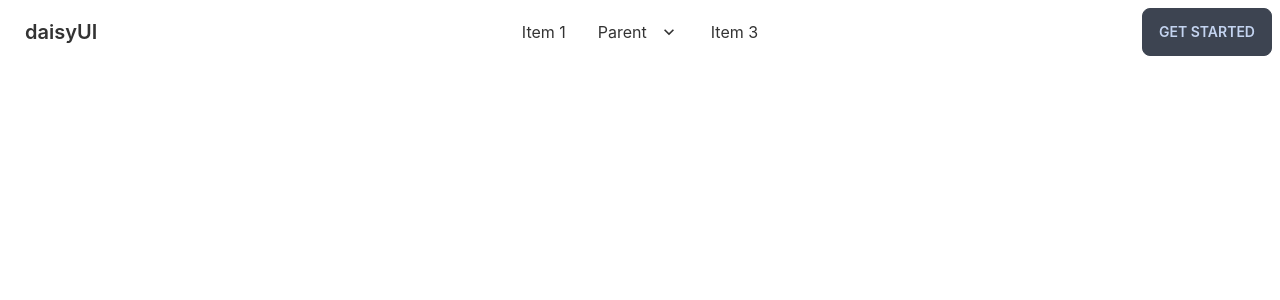
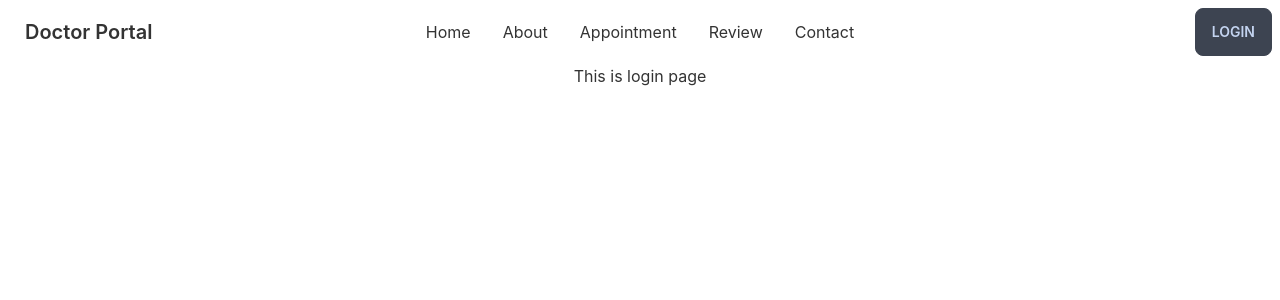
Before and after one commit to mdmitho/-doctors-protal-client-site-home-page, a React (Create React App) app: page /login in a window 1280 px wide. Shown: the top 300 px of the page. Built offline with nearby package versions, Linux system fonts and the light colour scheme.

Commit message:
header and link done

```diff
--- a/src/App.js
+++ b/src/App.js
@@ -4,6 +4,7 @@ import Navbar from './Pages/Shared/Navbar';
 import { Routes, Route, Link } from "react-router-dom";
 import Home from './Pages/Home/Home';
 import About from './Pages/About/About';
+import Login from './Pages/Login/Login';
 
 function App() {
   return (
@@ -11,7 +12,8 @@ function App() {
       <Navbar></Navbar>
       <Routes>
         <Route path="/" element={<Home />} />
-        <Route path="about" element={<About />} />
+        <Route path="/about" element={<About />} />
+        <Route path="/login" element={<Login />} />
       </Routes>
     </div>
   );
--- /dev/null
+++ b/src/Pages/Login/Login.js
@@ -0,0 +1,11 @@
+import React from 'react';
+
+const Login = () => {
+    return (
+        <div>
+            <h1>This is login page</h1>
+        </div>
+    );
+};
+
+export default Login;
--- a/src/Pages/Shared/Navbar.js
+++ b/src/Pages/Shared/Navbar.js
@@ -1,6 +1,27 @@
 import React from 'react';
+import { Link } from 'react-router-dom';
 
 const Navbar = () => {
+  const menuItem = (
+    <>
+      <li>
+        <Link to="/">Home </Link>
+      </li>
+      <li>
+        <Link to="/about">About</Link>
+      </li>
+      <li>
+        <Link to="/appointment">Appointment</Link>
+      </li>
+      <li>
+        <Link to="/review">Review</Link>
+      </li>
+      <li>
+        <Link to="/contact">Contact</Link>
+      </li>
+
+    </>
+  );
     return (
       <div class="navbar bg-base-100">
         <div class="navbar-start">
@@ -25,72 +46,18 @@ const Navbar = () => {
               tabindex="0"
               class="menu menu-compact dropdown-content mt-3 p-2 shadow bg-base-100 rounded-box w-52"
             >
-              <li>
-                <a>Item 1</a>
-              </li>
-              <li tabindex="0">
-                <a class="justify-between">
-                  Parent
-                  <svg
-                    class="fill-current"
-                    xmlns="http://www.w3.org/2000/svg"
-                    width="24"
-                    height="24"
-                    viewBox="0 0 24 24"
-                  >
-                    <path d="M8.59,16.58L13.17,12L8.59,7.41L10,6L16,12L10,18L8.59,16.58Z" />
-                  </svg>
-                </a>
-                <ul class="p-2">
-                  <li>
-                    <a>Submenu 1</a>
-                  </li>
-                  <li>
-                    <a>Submenu 2</a>
-                  </li>
-                </ul>
-              </li>
-              <li>
-                <a>Item 3</a>
-              </li>
+            {menuItem}
             </ul>
           </div>
-          <a class="btn btn-ghost normal-case text-xl">daisyUI</a>
+          <a class="btn btn-ghost normal-case text-xl">Doctor Portal</a>
         </div>
         <div class="navbar-center hidden lg:flex">
           <ul class="menu menu-horizontal p-0">
-            <li>
-              <a>Item 1</a>
-            </li>
-            <li tabindex="0">
-              <a>
-                Parent
-                <svg
-                  class="fill-current"
-                  xmlns="http://www.w3.org/2000/svg"
-                  width="20"
-                  height="20"
-                  viewBox="0 0 24 24"
-                >
-                  <path d="M7.41,8.58L12,13.17L16.59,8.58L18,10L12,16L6,10L7.41,8.58Z" />
-                </svg>
-              </a>
-              <ul class="p-2">
-                <li>
-                  <a>Submenu 1</a>
-                </li>
-                <li>
-                  <a>Submenu 2</a>
-                </li>
-              </ul>
-            </li>
-            <li>
-              <a>Item 3</a>
-            </li>
+          {menuItem}
           </ul>
         </div>
         <div class="navbar-end">
-          <a class="btn">Get started</a>
+          <Link to="/login" class="btn">login</Link>
         </div>
       </div>
     );
```
